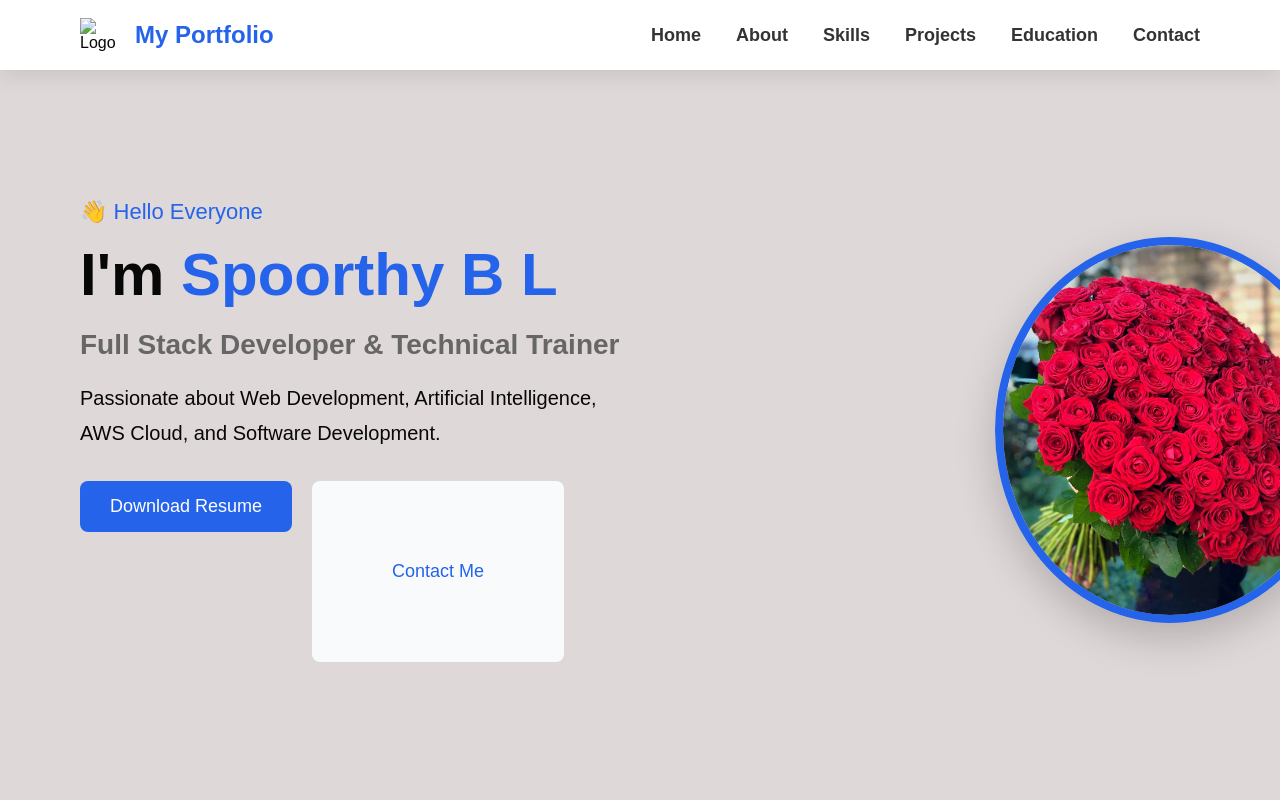
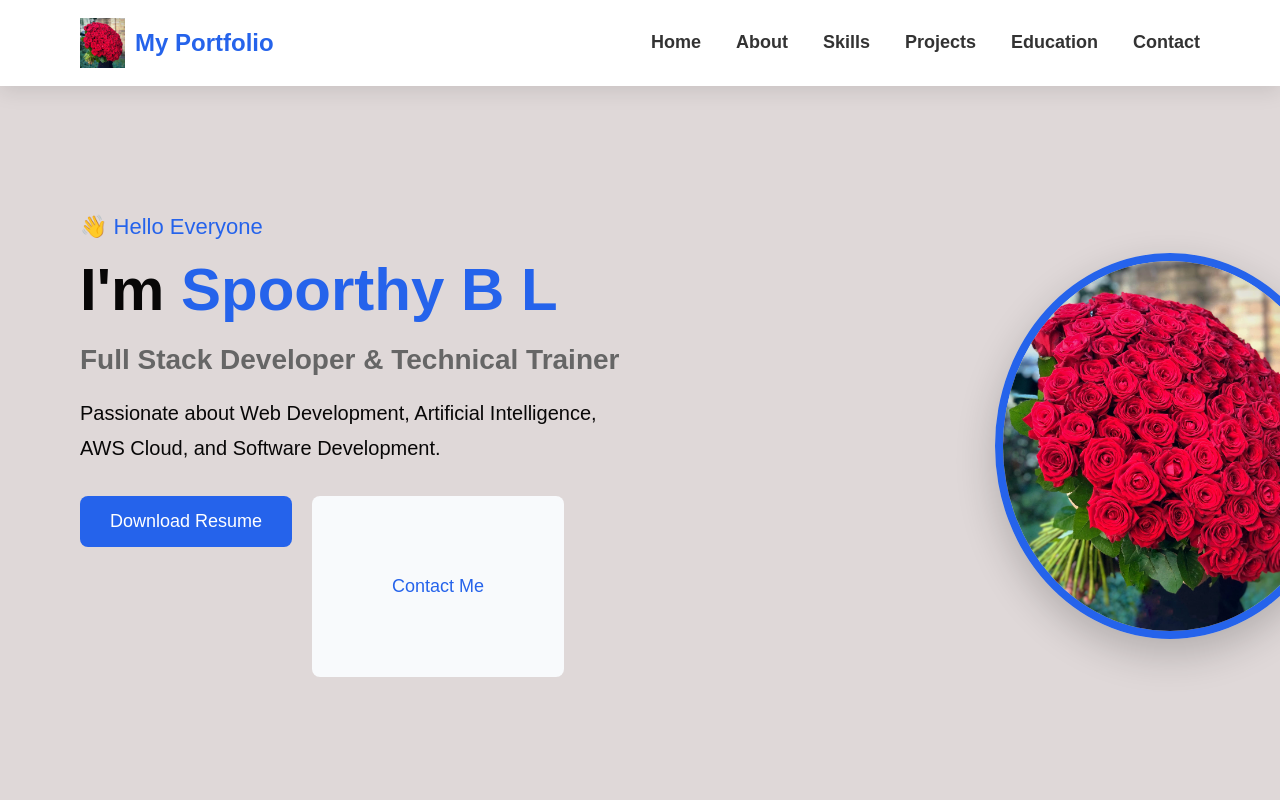
Before and after one commit to spoorthybl05-sys/portfolio, a plain HTML site: page index.html in a window 1280 px wide. Shown: the top 800 px of the page. Drawn offline with Linux system fonts and the light colour scheme; files whose address does not match are found by name.

Commit message:
Update index.html

```diff
--- a/index.html
+++ b/index.html
@@ -40,7 +40,7 @@ This project is created for learning HTML & CSS.
 
     <!-- Website Logo -->
     <link rel="icon"
-          href="images/logo.png">
+          href="images/123.jpg">
 
     <!-- External CSS -->
     <link rel="stylesheet"
@@ -60,7 +60,7 @@ This project is created for learning HTML & CSS.
 
     <div class="logo">
 
-        <img src="images/logo.png"
+        <img src="123.jpg"
              alt="Logo">
 
         <h2>My Portfolio</h2>
@@ -178,7 +178,7 @@ This project is created for learning HTML & CSS.
 
     <div class="hero-image">
 
-        <img src="C:\Users\SPOORTHY\Downloads\123.jpg"
+        <img src="123.jpg"
              alt="profile">
 
     </div>
@@ -201,7 +201,7 @@ This project is created for learning HTML & CSS.
 
         <div class="about-image">
 
-            <img src="images/profile.png"
+            <img src="images/123.jpg"
                  alt="Profile Image">
 
         </div>
```
